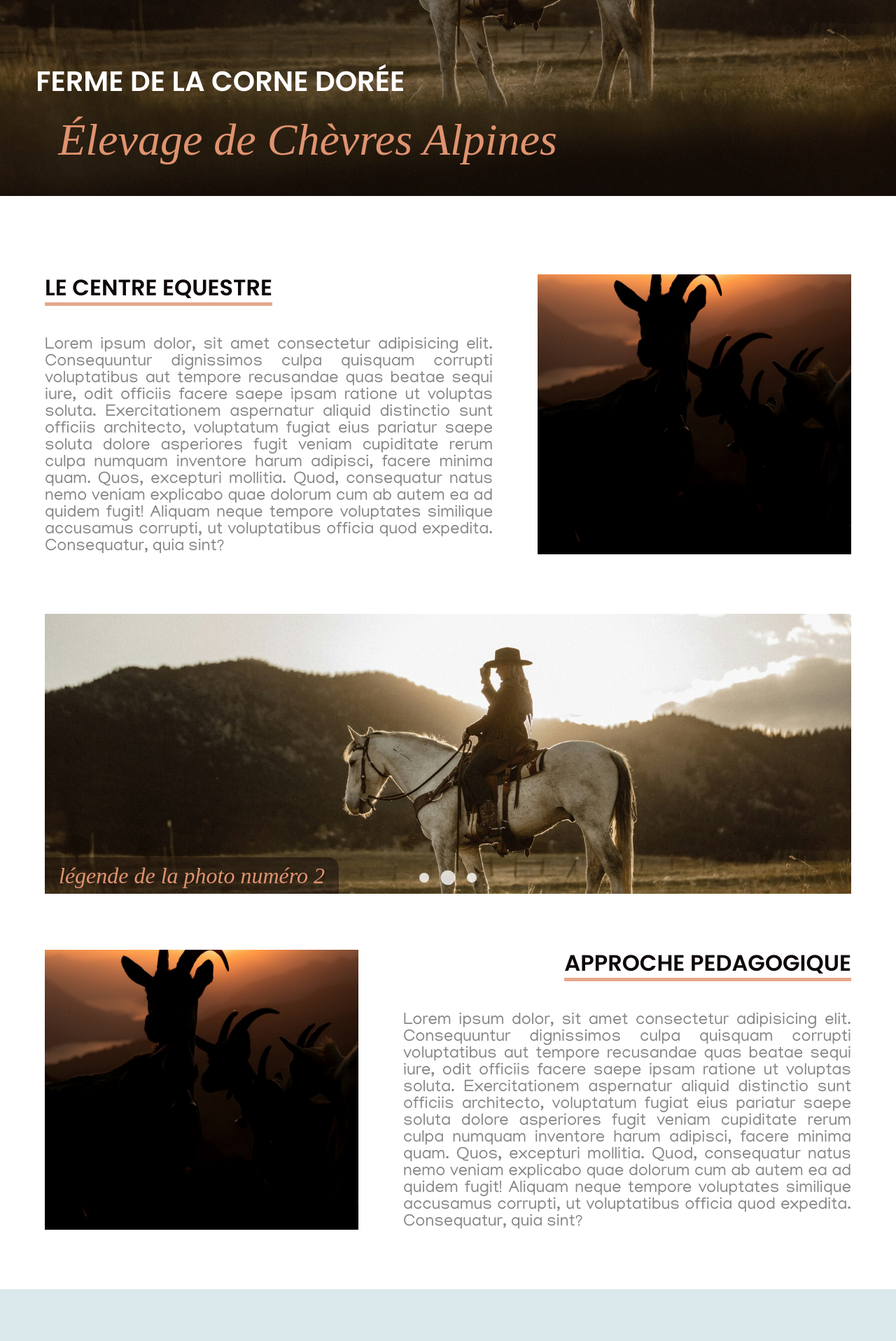
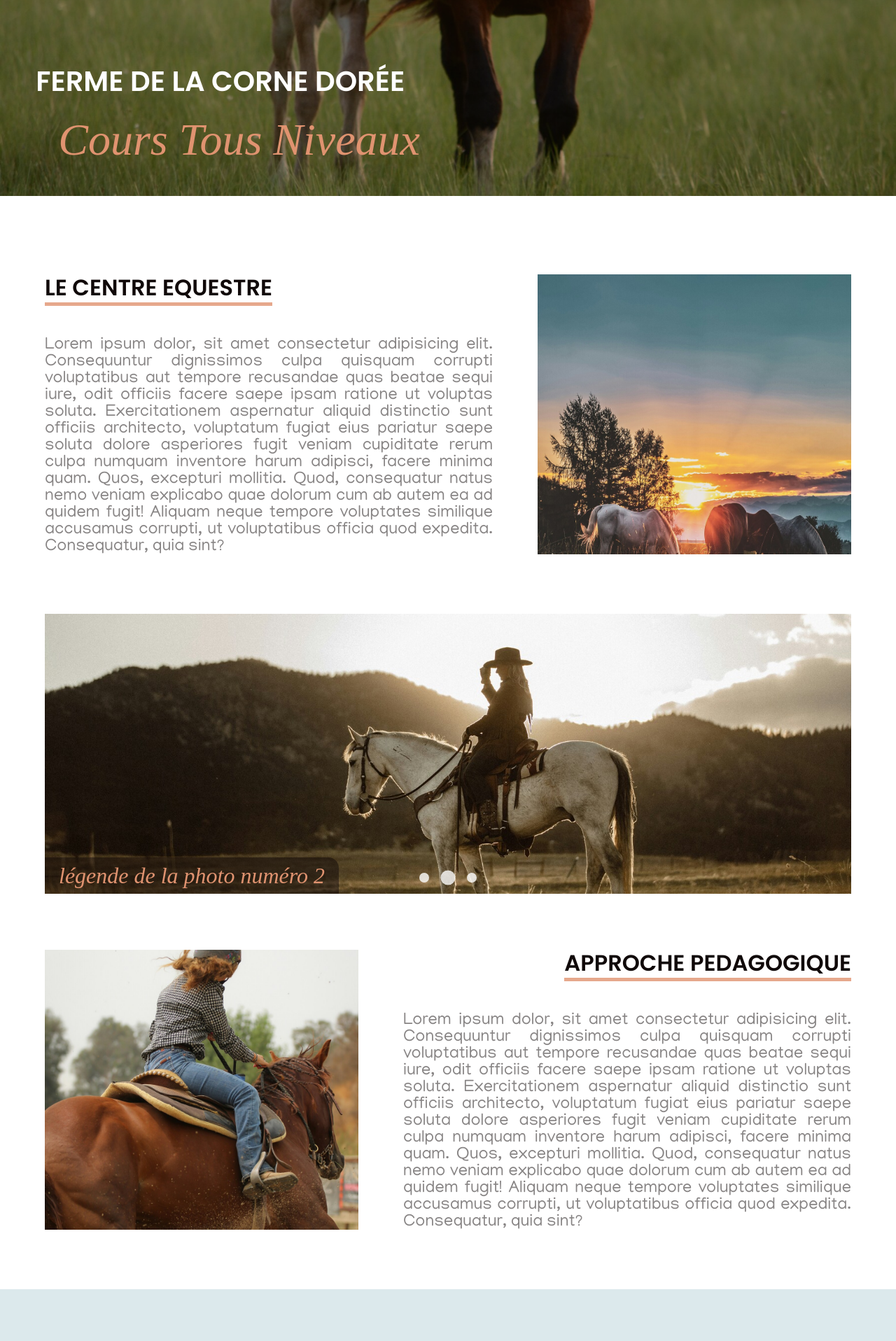
Before and after one commit to marginWebSolutions/ferme-de-la-corne-doree, a React (Create React App) app in the folder frontend/: page /centre-equestre in a window 1280 px wide. Shown: the part 520-2436 px from the top of the page at 70% size. Built offline with nearby package versions, Linux system fonts and the light colour scheme; no server answers.

Commit message:
style(pages chevrerie, centreequestre): ajout de photos différentes

```diff
--- a/frontend/src/pages/CentreEquestre/CentreEquestre.jsx
+++ b/frontend/src/pages/CentreEquestre/CentreEquestre.jsx
@@ -13,13 +13,14 @@ export default function CentreEquestre() {
 
 			<Landing
 				title="Ferme de la corne Dorée"
-				src="./img/taylor-brandon-3HmP1kOdACU-unsplash.jpg"
+				src="./img/soledad-lorieto-FPGuvs1dso0-unsplash.jpg"
 				texts={[
-					'Élevage de Chèvres Alpines',
-					'Équitation Western',
-					'Vente de Fromages',
+					'Cours Tous Niveaux',
+					'Ranch Trail',
+					'Mountain Trail',
+					'Travail de Bétail',
 				]}
-				alt="Cavalière à la Ferme de la corne dorée, avec un coucher de soleil sur les montagnes du Pilat"
+				alt="Jument et son poulain"
 				width="1920"
 				height="1080"
 			/>
@@ -30,8 +31,8 @@ export default function CentreEquestre() {
 				text="Lorem ipsum dolor, sit amet consectetur adipisicing elit. Consequuntur dignissimos culpa quisquam corrupti voluptatibus aut tempore recusandae quas beatae sequi iure, odit officiis facere saepe ipsam ratione ut voluptas soluta.
                 Exercitationem aspernatur aliquid distinctio sunt officiis architecto, voluptatum fugiat eius pariatur saepe soluta dolore asperiores fugit veniam cupiditate rerum culpa numquam inventore harum adipisci, facere minima quam. Quos, excepturi mollitia.
                 Quod, consequatur natus nemo veniam explicabo quae dolorum cum ab autem ea ad quidem fugit! Aliquam neque tempore voluptates similique accusamus corrupti, ut voluptatibus officia quod expedita. Consequatur, quia sint?"
-				src="./img/illustration_ferme_de_la_corne_doree.jpg"
-				alt="photo de chèvre couché de soleil à la ferme de la corne dorée"
+				src="./img/eberhard-grossgasteiger-38_XHFO6ycI-unsplash.jpg"
+				alt="photo de chevaux couché de soleil à la ferme de la corne dorée"
 			/>
 
 			<Slideshow array={slideshow} />
@@ -44,8 +45,8 @@ export default function CentreEquestre() {
 				text="Lorem ipsum dolor, sit amet consectetur adipisicing elit. Consequuntur dignissimos culpa quisquam corrupti voluptatibus aut tempore recusandae quas beatae sequi iure, odit officiis facere saepe ipsam ratione ut voluptas soluta.
                 Exercitationem aspernatur aliquid distinctio sunt officiis architecto, voluptatum fugiat eius pariatur saepe soluta dolore asperiores fugit veniam cupiditate rerum culpa numquam inventore harum adipisci, facere minima quam. Quos, excepturi mollitia.
                 Quod, consequatur natus nemo veniam explicabo quae dolorum cum ab autem ea ad quidem fugit! Aliquam neque tempore voluptates similique accusamus corrupti, ut voluptatibus officia quod expedita. Consequatur, quia sint?"
-				src="./img/illustration_ferme_de_la_corne_doree.jpg"
-				alt="photo de chèvre couché de soleil à la ferme de la corne dorée"
+				src="./img/christine-benton-2dz2-jcfuZY-unsplash.jpg"
+				alt="Cavalière Western compétition"
 			/>
 		</div>
 	);
--- a/frontend/src/pages/Chevrerie/Chevrerie.jsx
+++ b/frontend/src/pages/Chevrerie/Chevrerie.jsx
@@ -16,11 +16,11 @@ export default function Chevrerie() {
 
             <Landing
                 title="Ferme de la corne Dorée"
-                src="./img/taylor-brandon-3HmP1kOdACU-unsplash.jpg"
+                src="./img/bailey-mahon-AlfgSap679Y-unsplash.jpg"
                 texts={[
                     'Élevage de Chèvres Alpines',
-                    'Équitation Western',
-                    'Vente de Fromages',
+                    'Fromages au Lait Cru',
+                    'Production sur Place',
                 ]}
                 alt="Cavalière à la Ferme de la corne dorée, avec un coucher de soleil sur les montagnes du Pilat"
                 width="1920"
```
